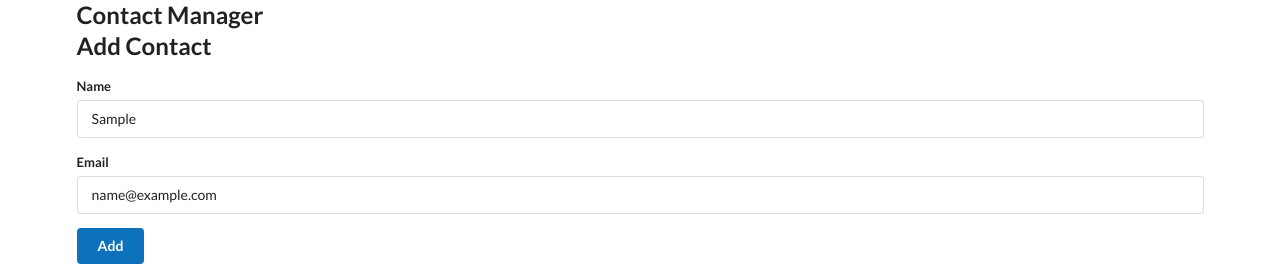
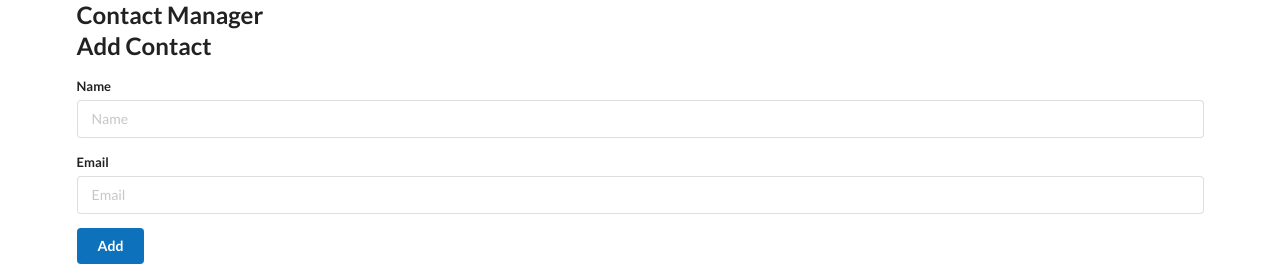
Before and after one commit to Aariv/Contact-Manager-FE, a React (Create React App) app: page / in a window 1280 px wide. Both pictures are taken after typing "Sample", "name@example.com" into the empty fields and a click on the button "Add". Shown: the top 266 px of the page. Built offline with nearby package versions, Linux system fonts and the light colour scheme.

Commit message:
Used UUID, Worked on Delete functionality & Used LocalStorage to maintain all the contact details

```diff
--- a/package.json
+++ b/package.json
@@ -9,6 +9,7 @@
     "react": "^18.2.0",
     "react-dom": "^18.2.0",
     "react-scripts": "5.0.1",
+    "uuidv4": "^6.2.13",
     "web-vitals": "^2.1.4"
   },
   "scripts": {
--- a/src/components/AddContact.js
+++ b/src/components/AddContact.js
@@ -13,7 +13,7 @@ class AddContact extends React.Component  {
             return;
         }
         this.props.addContactHandler(this.state);
-        this.setState({name:" ", email: ""});
+        this.setState({name:"", email: ""});
     }
 
     render() {
@@ -27,6 +27,7 @@ class AddContact extends React.Component  {
                             type='text'
                             placeholder='Name'
                             onChange={(e) => this.setState({name: e.target.value})}
+                            value = {this.state.name}
                         />
                     </div>
                     <div className='field'>
@@ -35,6 +36,7 @@ class AddContact extends React.Component  {
                             type='email'
                             placeholder='Email'
                             onChange={(e) => this.setState({email: e.target.value})}
+                            value = {this.state.email}
                         />
 
                     </div>
--- a/src/components/App.js
+++ b/src/components/App.js
@@ -1,4 +1,5 @@
 import React, { useState, useEffect } from 'react';
+import { v4 as uuid } from 'uuid'
 import './App.css';
 import Header from './Header';
 import AddContact from './AddContact';
@@ -6,19 +7,31 @@ import ContactList from './ContactList';
 
 function App() {
   const LOCAL_STORAGE_KEY = "contacts";
-  const [contacts, setContacts] = useState([]);
+  // const [contacts, setContacts] = useState([]);
+
+  const [contacts, setContacts] = useState(
+    JSON.parse(localStorage.getItem(LOCAL_STORAGE_KEY)) ?? []
+  );
 
   const addContactHandler = (contact) => {
     console.log(contact);
-    setContacts([...contacts, contact]);
+    setContacts([...contacts, {id: uuid(), ...contact}]);
   };
 
-  useEffect(() => {
-    const retrievedContacts = JSON.parse(localStorage.getItem(LOCAL_STORAGE_KEY));
-    if(retrievedContacts) {
-      setContacts(retrievedContacts);
-    }
-  }, []);
+  const removeContactHandler = (id) => {
+    console.log(id);
+    const newContactList = contacts.filter((contact) => {
+      return contact.id != id;
+    });
+    setContacts(newContactList);
+  }
+
+  // useEffect(() => {
+  //   const retrievedContacts = JSON.parse(localStorage.getItem(LOCAL_STORAGE_KEY));
+  //   if(retrievedContacts) {
+  //     setContacts(retrievedContacts);
+  //   }
+  // }, []);
 
   useEffect(() => {
     localStorage.setItem(LOCAL_STORAGE_KEY, JSON.stringify(contacts));
@@ -28,7 +41,7 @@ function App() {
     <div className='ui container'>
       <Header />
       <AddContact addContactHandler={addContactHandler}/>
-      <ContactList contacts={contacts} />
+      <ContactList contacts={contacts} getContactId={removeContactHandler}/>
     </div>
   );
 }
--- a/src/components/ContactCard.js
+++ b/src/components/ContactCard.js
@@ -10,7 +10,7 @@ const ContactCard = (props) =>  {
                 <div className='header'>{name}</div>
                 <div>{email}</div>
             </div>
-            <i className='trash alternate outline icon' style={{color: 'red', marginTop: '7px'}}></i>
+            <i className='trash alternate outline icon' style={{color: 'red', marginTop: '7px'}} onClick={() => {props.clickHandler(id)}}></i>
         </div>
     );
 }
--- a/src/components/ContactList.js
+++ b/src/components/ContactList.js
@@ -2,10 +2,14 @@ import React from 'react';
 import ContactCard from './ContactCard';
 
 const ContactList = (props) =>  {
-    console.log(props.contacts);
+
+    const deleteContactHandler = (id) => {
+        props.getContactId(id);
+    }
+
     const renderContactList = props.contacts.map((contact) => {
         return (
-            <ContactCard contact={contact}/>
+            <ContactCard contact={contact} clickHandler={deleteContactHandler} key={contact.id}/>
         );
     });
     return (
```
Also changed, not shown: 1 other file (tests, documents, lock files or other folders).
